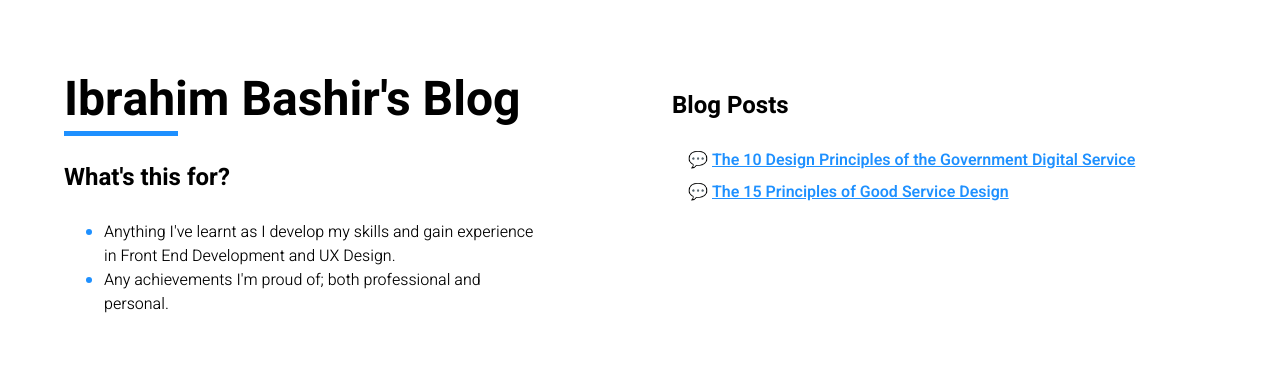
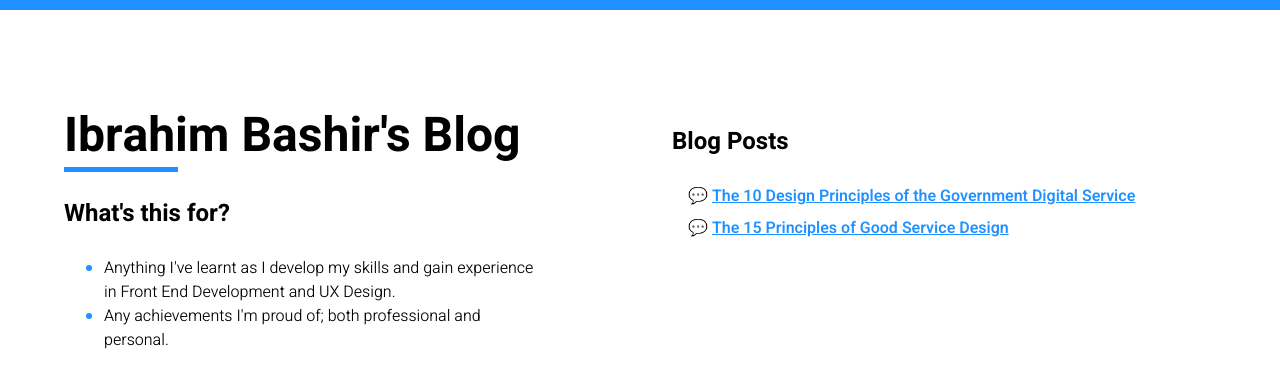
Before and after one commit to ib-rim/blog, a Next.js app: page / in a window 1280 px wide. Shown: the top 388 px of the page. Built offline with nearby package versions, Linux system fonts and the light colour scheme.

Commit message:
Adjust navigation

```diff
--- a/src/components/Navigation.js
+++ b/src/components/Navigation.js
@@ -8,13 +8,10 @@ export default function Navigation() {
     const currentRoute = router.pathname;
 
     return (
-        <>
+        <nav className={styles.navigation}>
             {currentRoute !== '/' ?
-                <nav className={styles.navigation}>
-                    <Link href="/" className={styles.navigationLink}>⬅ <span>Post Title</span></Link>
-                    <Link href="/" className={styles.navigationLink}>Home</Link>
-                    <Link href="/" className={styles.navigationLink}>➡ <span>Post Title</span></Link>
-                </nav> : <></>}
-        </>
+                <Link href="/" className={styles.navigationLink}>Home</Link>
+                : <></>}
+        </nav>
     )
 }
--- a/src/styles/Navigation.module.css
+++ b/src/styles/Navigation.module.css
@@ -1,11 +1,19 @@
 .navigation {
-    display: flex;
-    justify-content: space-around;
+    --top-spacing: 10px;
+    padding: calc(var(--top-spacing) + 0.5em) 0.5em;
+}
+
+.navigation::after {
+    content: '';
+    position: absolute;
+    background-color: #1e90ff;
+    height: var(--top-spacing);
+    width: 100%;
+    inset: 0;
 }
 
 .navigationLink {
-    display: flex;
-    flex-direction: column;
-    justify-content: center;
-    align-items: center;
+    color: white;
+    background-color: #1e90ff;
+    padding: 1em 1em 0.5em;
 }
```
